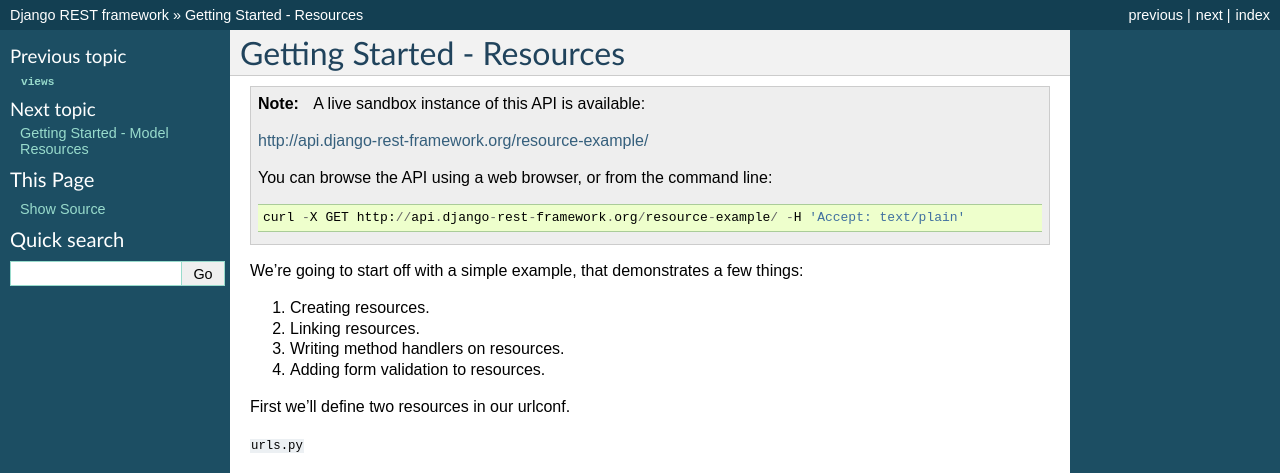
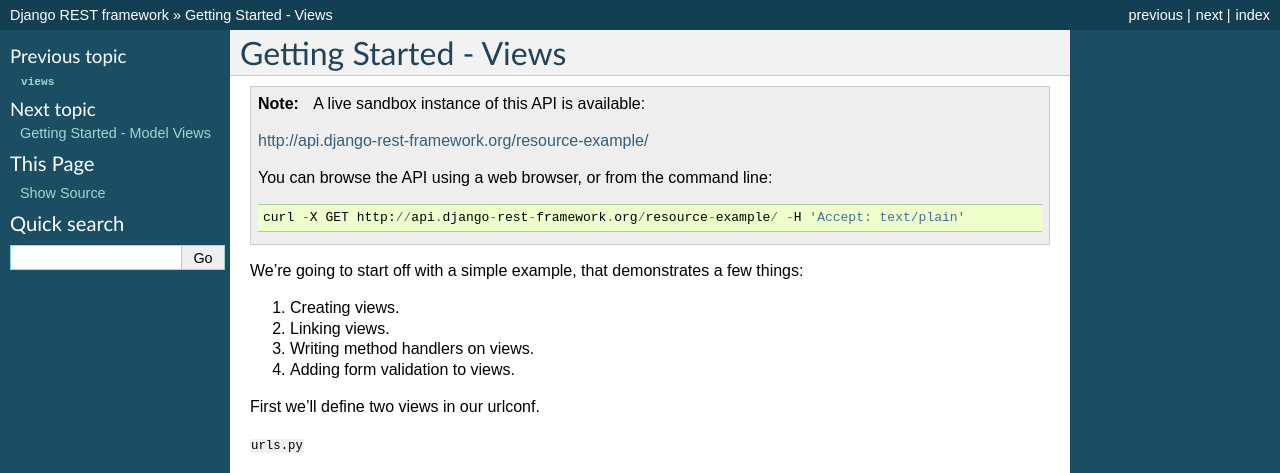
Before and after one commit to Adam-dev-coder/python-django-projects, a Sphinx documentation site: the page built from docs/examples/views.rst, in a window 1280 px wide, cut to the strip 0-473 px from the top of the page. Built offline with Sphinx 7.4.7, drawn with Linux system fonts in a browser that asks for light colours; some of the changed text lies outside the part shown.

Commit message:
More updating docs for 0.2
--HG--
rename : docs/examples/modelresources.rst => docs/examples/modelviews.rst
rename : docs/examples/resources.rst => docs/examples/views.rst

```diff
--- a/docs/examples/resources.rst
+++ b/docs/examples/views.rst
@@ -1,7 +1,7 @@
-.. _resources:
+.. _views:
 
-Getting Started - Resources
----------------------------
+Getting Started - Views
+-----------------------
 
 .. note::
 
@@ -15,12 +15,12 @@ Getting Started - Resources
 
 We're going to start off with a simple example, that demonstrates a few things:
 
-#. Creating resources.
-#. Linking resources.
-#. Writing method handlers on resources.
-#. Adding form validation to resources.
+#. Creating views.
+#. Linking views.
+#. Writing method handlers on views.
+#. Adding form validation to views.
 
-First we'll define two resources in our urlconf.
+First we'll define two views in our urlconf.
 
 ``urls.py``
 
@@ -34,7 +34,7 @@ Now we'll add a form that we'll use for input validation.  This is completely op
 .. include:: ../../examples/resourceexample/forms.py
     :literal:
 
-Now we'll write our resources.  The first is a read only resource that links to three instances of the second.  The second resource just has some stub handler methods to help us see that our example is working.
+Now we'll write our views.  The first is a read only view that links to three instances of the second.  The second view just has some stub handler methods to help us see that our example is working.
 
 ``views.py``
 
```
Also changed, not shown: docs/examples/blogpost.rst (+9 -13 lines), docs/examples/modelviews.rst (renamed from docs/examples/modelresources.rst, +12 -14 lines), docs/index.rst (+7 -7 lines), 2 other files.
